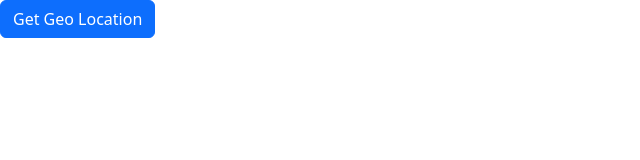
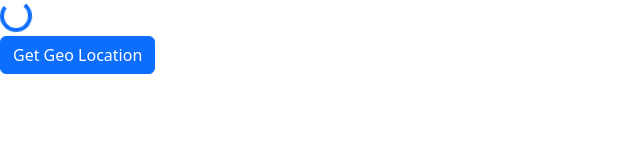
Before and after one commit to rahulmehata0852/Map, a plain HTML site: page index.html in a window 1280 px wide. Both pictures are taken after a click on the button "Get Geo Location". Shown: the whole page, without its empty margins (0-640 px from the left). Drawn offline with nearby package versions, Linux system fonts and the light colour scheme.

Commit message:
Spinner on click

```diff
--- a/index.html
+++ b/index.html
@@ -30,7 +30,8 @@
             const LNG = coords.longitude
 
             fetch(` https://api.opencagedata.com/geocode/v1/json?q=${LAT}+${LNG}&key=${API_KEY}`)
-                .then(response => response.json())
+                .then(response =>
+                    response.json())
                 .then(data => {
                     console.log(data)
                     const {
@@ -49,6 +50,9 @@
 
 
         const handleLocation = () => {
+            document.getElementById("root").innerHTML =
+                `<div class="spinner-border text-primary"></div>
+`
             if (navigator.geolocation) {
                 navigator.geolocation.getCurrentPosition(getLocation, handleErr, { enableHighAccuracy: true })
             } else {
```
